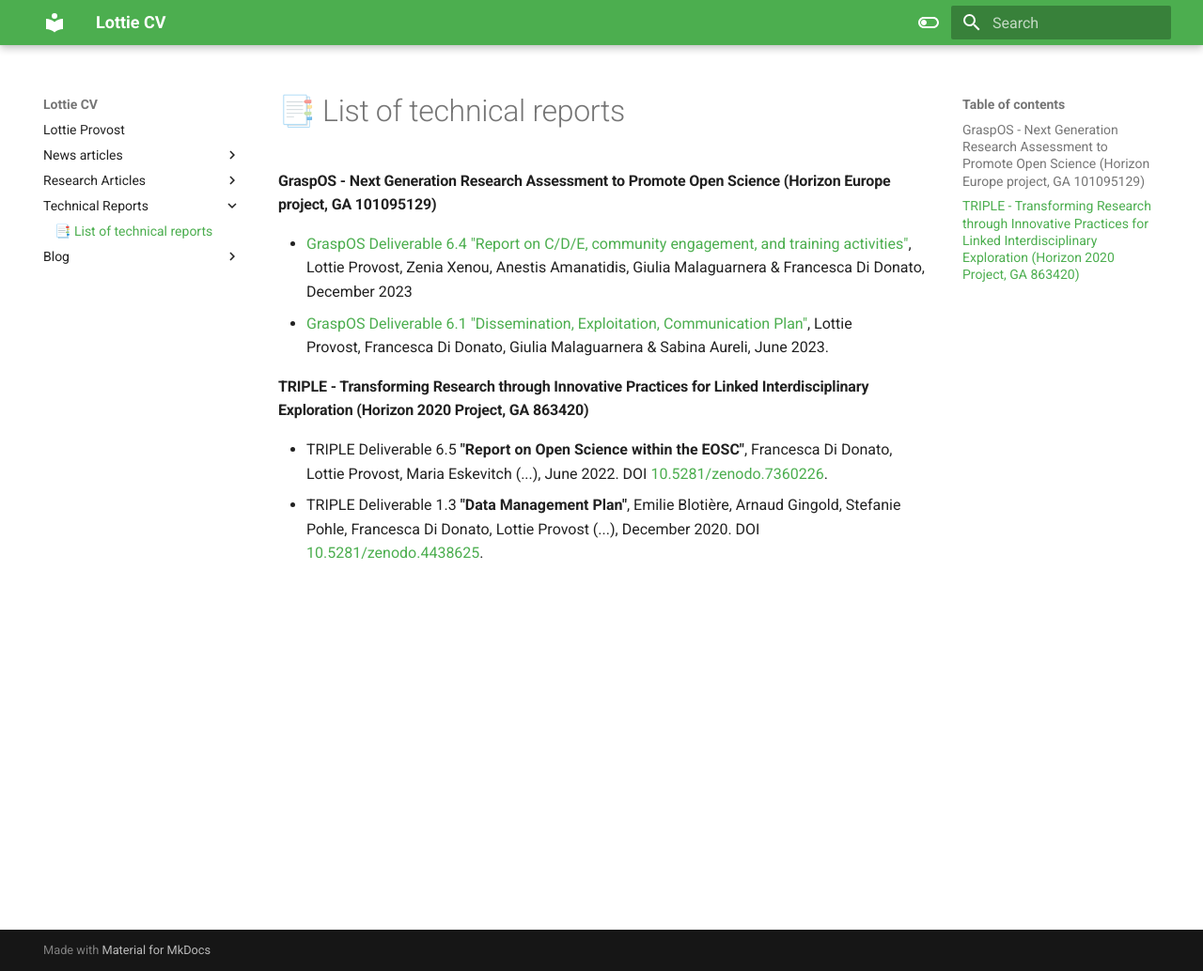
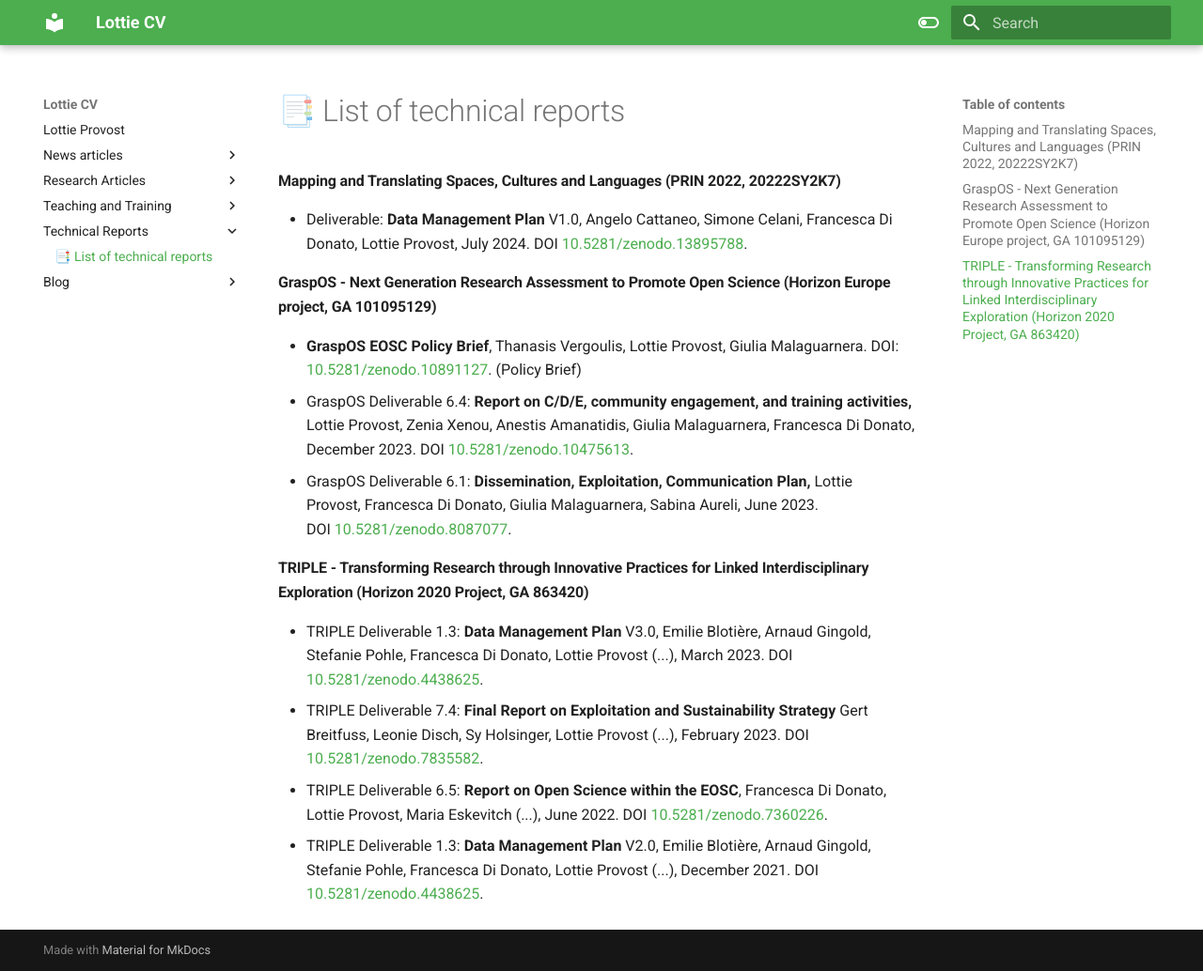
Before and after one commit to Professional-activities/Lottie-CV, an MkDocs documentation site: the page built from docs/Technical Reports/📑 List of technical reports.md, in a window 1280 px wide and 1034 px high. Shown: the whole window at 94% size. Built offline with MkDocs 1.6.1 and Material for MkDocs 9.7.7, drawn with Linux system fonts in a browser that asks for light colours.

Commit message:
update content

```diff
--- a/docs/Technical Reports/📑 List of technical reports.md
+++ b/docs/Technical Reports/📑 List of technical reports.md
@@ -1,7 +1,12 @@
 
+#### Mapping and Translating Spaces, Cultures and Languages (PRIN 2022, 20222SY2K7)
+- Deliverable: **Data Management Plan** V1.0, Angelo Cattaneo, Simone Celani, Francesca Di Donato, Lottie Provost, July 2024. DOI [10.5281/zenodo.13895788](https://doi.org/10.5281/zenodo.13895788).
 #### GraspOS - Next Generation Research Assessment to Promote Open Science (Horizon Europe project, GA 101095129)
-- [GraspOS Deliverable 6.4 "Report on C/D/E, community engagement, and training activities"](https://zenodo.org/records/10475614), Lottie Provost, Zenia Xenou, Anestis Amanatidis, Giulia Malaguarnera & Francesca Di Donato, December 2023
-- [GraspOS Deliverable 6.1 "Dissemination, Exploitation, Communication Plan"](https://zenodo.org/records/8087078), Lottie Provost, Francesca Di Donato, Giulia Malaguarnera & Sabina Aureli, June 2023.
+- **GraspOS EOSC Policy Brief**, Thanasis Vergoulis, Lottie Provost, Giulia Malaguarnera. DOI: [10.5281/zenodo.10891127](https://zenodo.org/doi/10.5281/zenodo.10891127). (Policy Brief)
+- GraspOS Deliverable 6.4: **Report on C/D/E, community engagement, and training activities,** Lottie Provost, Zenia Xenou, Anestis Amanatidis, Giulia Malaguarnera, Francesca Di Donato, December 2023. DOI [10.5281/zenodo.10475613](https://doi.org/10.5281/zenodo.10475613).
+- GraspOS Deliverable 6.1: **Dissemination, Exploitation, Communication Plan,** Lottie Provost, Francesca Di Donato, Giulia Malaguarnera, Sabina Aureli, June 2023. DOI [10.5281/zenodo.8087077](https://doi.org/10.5281/zenodo.8087077).
 #### TRIPLE - Transforming Research through Innovative Practices for Linked Interdisciplinary Exploration (Horizon 2020 Project, GA 863420)
-- TRIPLE Deliverable 6.5 **"Report on Open Science within the EOSC"**, Francesca Di Donato, Lottie Provost, Maria Eskevitch (...), June 2022. DOI [10.5281/zenodo.7360226](https://doi.org/10.5281/zenodo.7360226).
-- TRIPLE Deliverable 1.3 **"Data Management Plan"**, Emilie Blotière, Arnaud Gingold, Stefanie Pohle, Francesca Di Donato, Lottie Provost (...), December 2020. DOI [10.5281/zenodo.4438625](https://doi.org/10.5281/zenodo.4438625).
+- TRIPLE Deliverable 1.3: **Data Management Plan** V3.0, Emilie Blotière, Arnaud Gingold, Stefanie Pohle, Francesca Di Donato, Lottie Provost (...), March 2023. DOI [10.5281/zenodo.4438625](https://doi.org/10.5281/zenodo.4438625).
+- TRIPLE Deliverable 7.4: **Final Report on Exploitation and Sustainability Strategy** Gert Breitfuss, Leonie Disch, Sy Holsinger, Lottie Provost (...), February 2023. DOI [10.5281/zenodo.7835582](https://zenodo.org/record/7835582).
+- TRIPLE Deliverable 6.5: **Report on Open Science within the EOSC**, Francesca Di Donato, Lottie Provost, Maria Eskevitch (...), June 2022. DOI [10.5281/zenodo.7360226](https://doi.org/10.5281/zenodo.7360226).
+- TRIPLE Deliverable 1.3: **Data Management Plan** V2.0, Emilie Blotière, Arnaud Gingold, Stefanie Pohle, Francesca Di Donato, Lottie Provost (...), December 2021. DOI [10.5281/zenodo.4438625](https://doi.org/10.5281/zenodo.4438625).
```
Also changed, not shown: docs/News articles/List of news articles and blog posts.md (added, +5 -0 lines), docs/News articles/List of news articles.md (deleted, +0 -2 lines), docs/Research Articles/List of research Articles.md (deleted, +0 -10 lines), docs/Research Articles/Research articles.md (added, +12 -0 lines), docs/Teaching and Training/Teaching and training activities.md (added, +4 -0 lines), Untitled.md (added).
